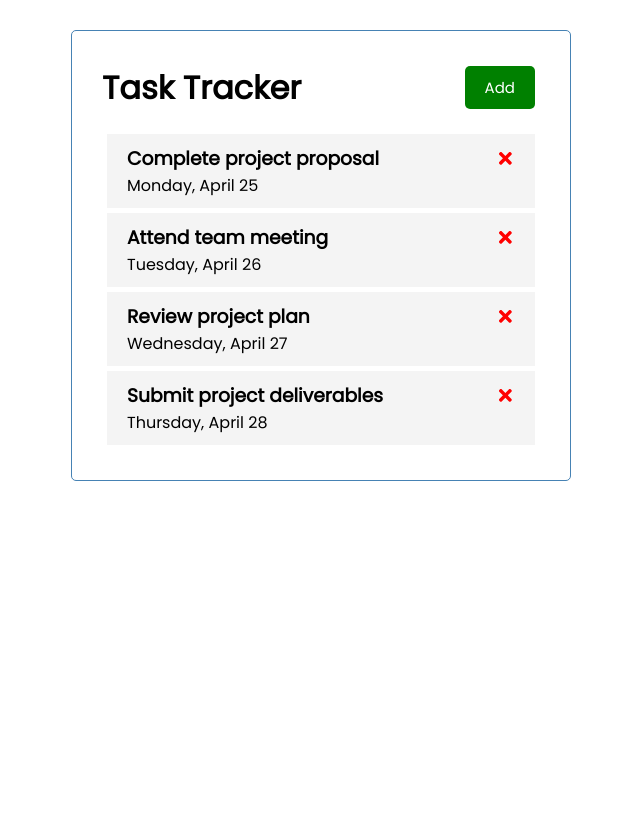
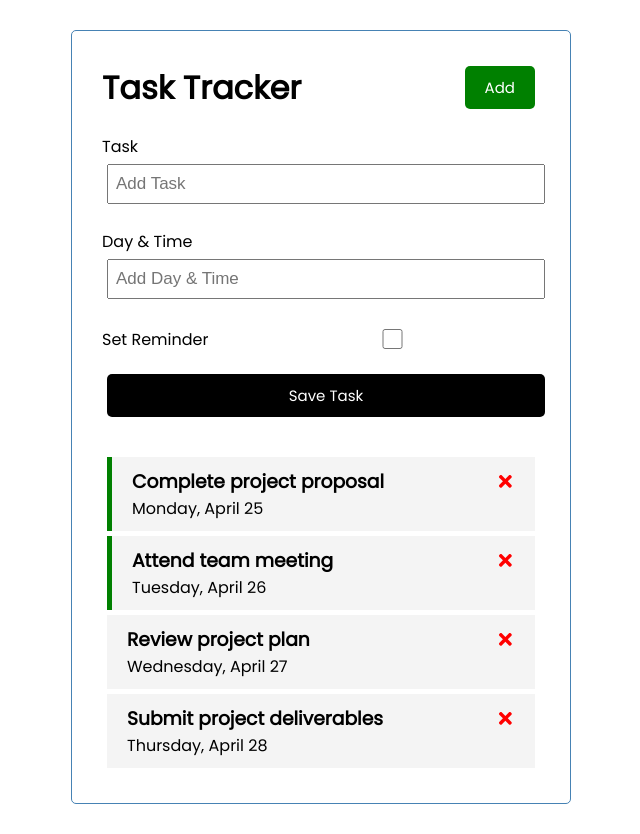
Before and after one commit to Arslonbek25/react-task-tracker, a React (Create React App) app: page / in a window 1280 px wide. Shown: the whole page, without its empty margins (319-959 px from the left). Before the commit the page ends 800 px from the top, so only its background shows below. Built offline with nearby package versions, Linux system fonts and the light colour scheme.

Commit message:
UI update

```diff
--- a/src/App.js
+++ b/src/App.js
@@ -1,6 +1,7 @@
 import { useState } from "react";
 import Header from "./components/Header";
 import Tasks from "./components/Tasks";
+import AddTask from "./components/AddTask";
 
 function App() {
 	const [tasks, setTasks] = useState([
@@ -34,11 +35,20 @@
 		setTasks(tasks.filter(task => task.id !== id));
 	};
 
+	const toggleReminder = id => {
+		setTasks(
+			tasks.map(task =>
+				task.id === id ? { ...task, reminder: !task.reminder } : task
+			)
+		);
+	};
+
 	return (
 		<div className="container">
 			<Header title="Task Tracker" />
+			<AddTask />
 			{tasks.length > 0 ? (
-				<Tasks tasks={tasks} onDelete={deleteTask} />
+				<Tasks tasks={tasks} onDelete={deleteTask} onToggle={toggleReminder} />
 			) : (
 				"No tasks. time to relax"
 			)}
--- /dev/null
+++ b/src/components/AddTask.js
@@ -0,0 +1,22 @@
+const AddTask = () => {
+	return (
+		<form className="add-form">
+			<div className="form-control">
+				<label>Task</label>
+				<input type="text" placeholder="Add Task" />
+			</div>
+			<div className="form-control">
+				<label>Day & Time</label>
+				<input type="text" placeholder="Add Day & Time" />
+			</div>
+			<div className="form-control form-control-check">
+				<label>Set Reminder</label>
+				<input type="checkbox" />
+			</div>
+
+            <input type="submit" value="Save Task" className="btn btn-block" />
+		</form>
+	);
+};
+
+export default AddTask;
--- a/src/components/Task.js
+++ b/src/components/Task.js
@@ -1,8 +1,10 @@
 import { FaTimes } from "react-icons/fa";
 
-const Task = ({ task, onDelete }) => {
+const Task = ({ task, onDelete, onToggle }) => {
 	return (
-		<div className="task">
+		<div
+			className={`task ${task.reminder ? "reminder" : ""}`}
+			onDoubleClick={() => onToggle(task.id)}>
 			<h3>
 				{task.text}
 				<FaTimes
--- a/src/components/Tasks.js
+++ b/src/components/Tasks.js
@@ -1,10 +1,15 @@
 import Task from "./Task";
 
-const Tasks = ({ tasks,onDelete }) => {
+const Tasks = ({ tasks, onDelete, onToggle }) => {
 	return (
 		<>
 			{tasks.map(task => (
-				<Task key={task.id} task={task} onDelete={onDelete} />
+				<Task
+					key={task.id}
+					task={task}
+					onDelete={onDelete}
+					onToggle={onToggle}
+				/>
 			))}
 		</>
 	);
```
